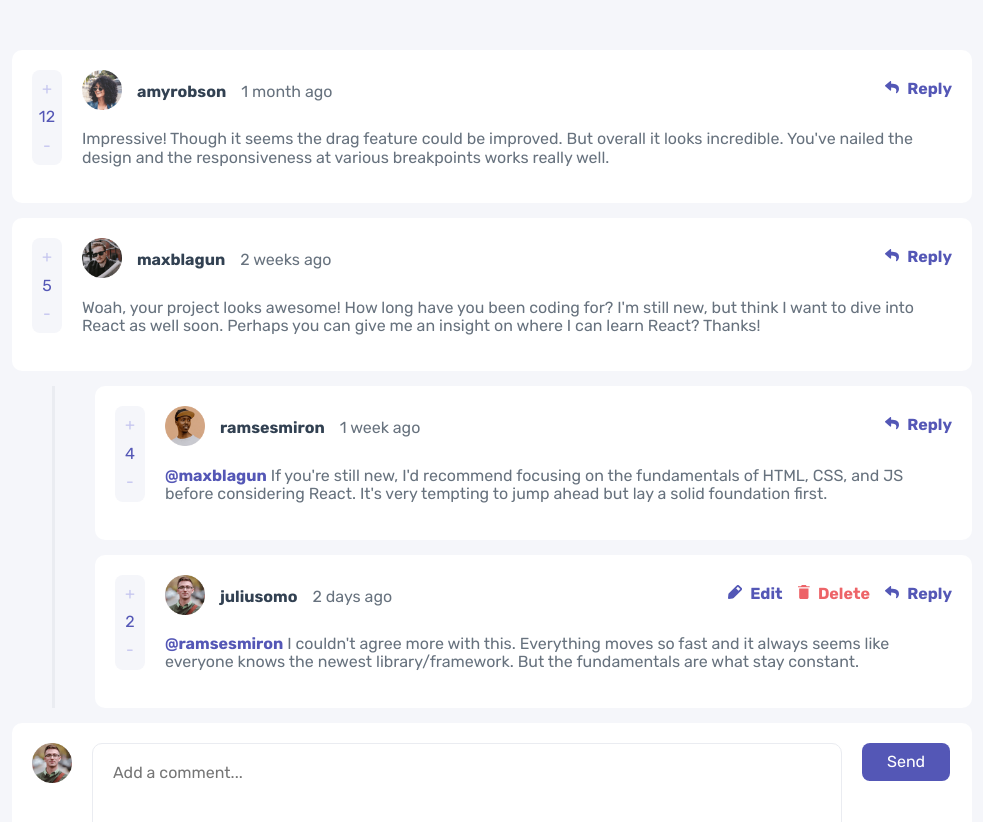
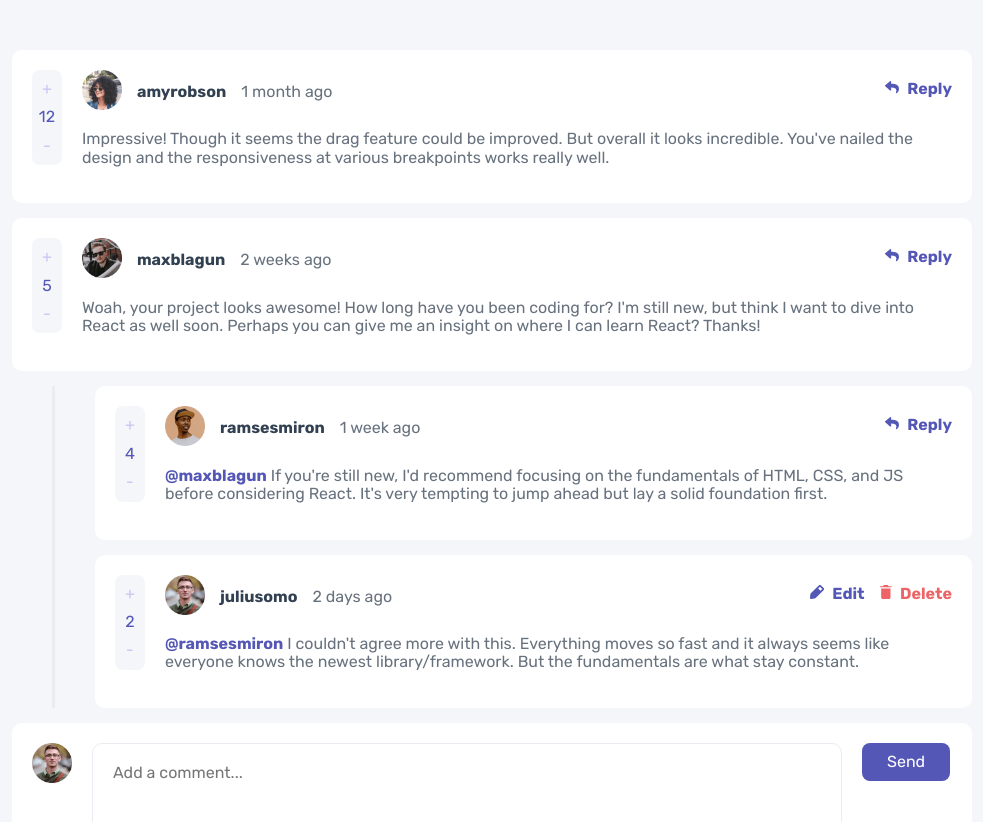
Before and after one commit to Kerri-AnnBates/interactive-comments, a React (Create React App) app in the folder client/: page / in a window 1280 px wide. Shown: the top 822 px of the page, without its empty margins (148-1131 px from the left). Built offline with nearby package versions, Linux system fonts and the light colour scheme.

Commit message:
fix dynamic user actions

```diff
--- a/client/src/components/UserActions.js
+++ b/client/src/components/UserActions.js
@@ -7,11 +7,12 @@ import editIcon from '../images/icon-edit.svg';
 const UserActions = ({ currentUser, user }) => {
     return (
         <div className='user-actions'>
-            {(currentUser.username === user.username) && (<>
-                <span><img alt='reply icon' src={editIcon} /> Edit</span>
-                <span className='delete'><img alt='reply icon' src={deleteIcon} /> Delete</span>
-            </>)}
-            <span><img alt='reply icon' src={replyIcon} /> Reply</span>
+            {(currentUser.username === user.username) ?
+                (<>
+                    <span><img alt='reply icon' src={editIcon} /> Edit</span>
+                    <span className='delete'><img alt='reply icon' src={deleteIcon} /> Delete</span>
+                </>) :
+                (<span><img alt='reply icon' src={replyIcon} /> Reply</span>)}
         </div>
     )
 }
```
